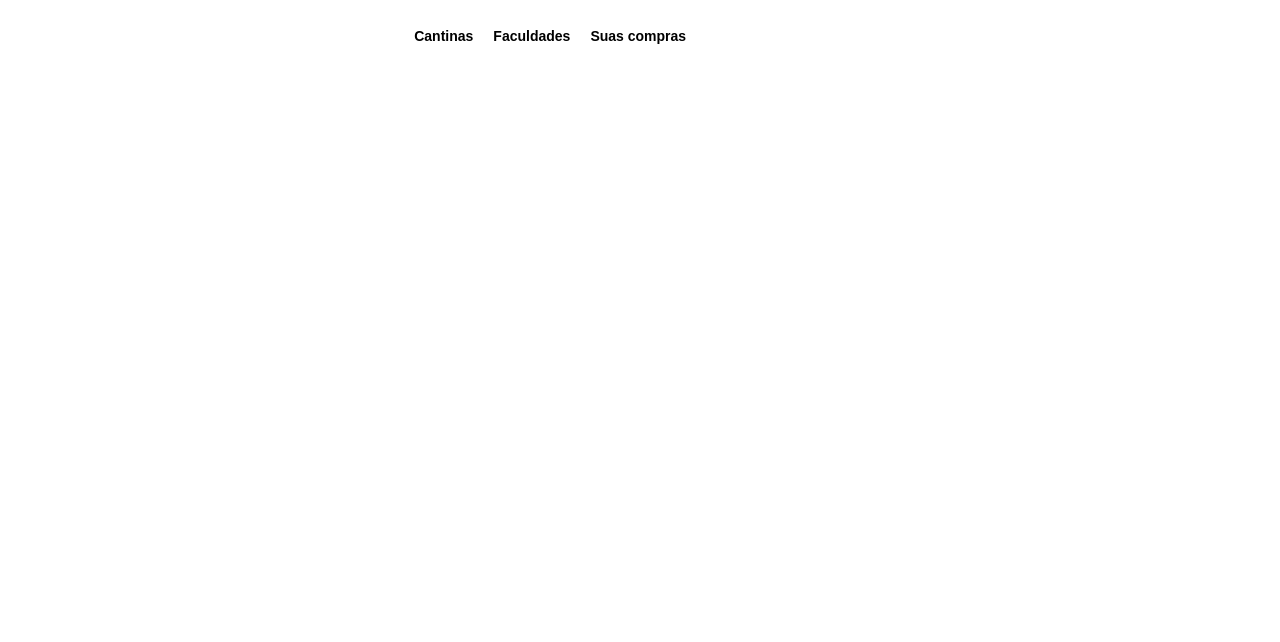
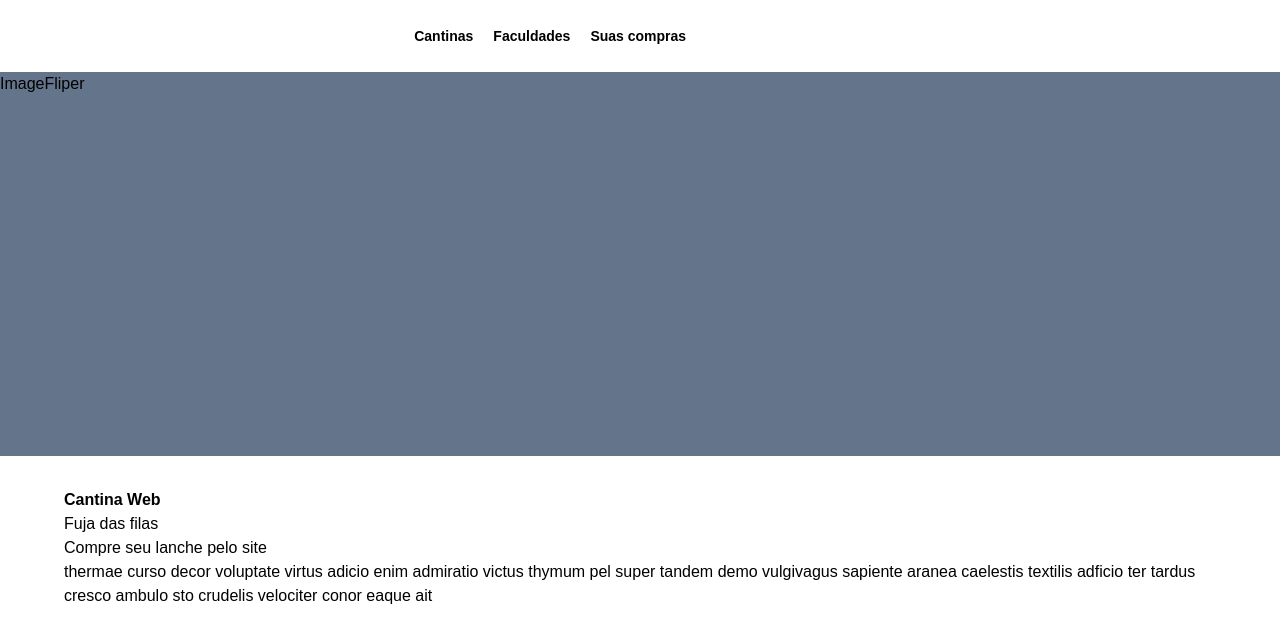
Before and after one commit to solebellsBEACH/cantina-web, a Next.js app: page / in a window 1280 px wide. Shown: the top 642 px of the page. Built offline with nearby package versions, Linux system fonts and the light colour scheme.

Commit message:
feat: adding DescriptionContent

```diff
--- a/package.json
+++ b/package.json
@@ -17,6 +17,7 @@
     "styled-components": "^6.1.13"
   },
   "devDependencies": {
+    "@faker-js/faker": "^9.1.0",
     "@types/node": "^20",
     "@types/react": "^18",
     "@types/react-dom": "^18",
--- a/src/app/core/components/common/index.ts
+++ b/src/app/core/components/common/index.ts
@@ -8,4 +8,4 @@ const CommonComponents = {
     IconButton
 }
 
-export { CommonComponents };
+export default CommonComponents;
--- /dev/null
+++ b/src/app/core/components/home/DescriptionContent/index.tsx
@@ -0,0 +1,15 @@
+import React from 'react'
+import { faker } from '@faker-js/faker';
+
+export function DescriptionContent() {
+    return (
+        <section className='px-16 h-48 my-8'>
+            <h3 className='font-semibold text-primary'>Cantina Web</h3>
+            <h1>
+                Fuja das filas <br />
+                Compre seu lanche pelo site
+            </h1>
+            <p>{faker.lorem.words(30)}</p>
+        </section>
+    )
+}
--- /dev/null
+++ b/src/app/core/components/home/ImageFliper/index.tsx
@@ -0,0 +1,5 @@
+export const ImageFliper = () => {
+    return <section className="w-full bg-slate-500 h-96">
+        ImageFliper
+    </section>
+}
--- a/src/app/core/components/home/index.ts
+++ b/src/app/core/components/home/index.ts
@@ -1,3 +1,9 @@
-export const HomeComponents = {
-    element: null
+import { DescriptionContent } from "./DescriptionContent";
+import { ImageFliper } from "./ImageFliper";
+
+const HomeComponents = {
+    ImageFliper,
+    DescriptionContent
 }
+
+export default HomeComponents
--- a/src/app/core/components/index.ts
+++ b/src/app/core/components/index.ts
@@ -1,5 +1,5 @@
-import { CommonComponents } from "./common";
-import { HomeComponents } from "./home";
+import CommonComponents from "./common";
+import HomeComponents from "./home";
 
 export const LibComponents = {
     HomeComponents,
--- a/src/app/page.tsx
+++ b/src/app/page.tsx
@@ -4,6 +4,8 @@ export default function Home() {
   return (
     <div>
       <LibComponents.CommonComponents.Header />
+      <LibComponents.HomeComponents.ImageFliper />
+      <LibComponents.HomeComponents.DescriptionContent />
     </div>
   );
 }
--- a/src/app/styles/index.css
+++ b/src/app/styles/index.css
@@ -3,6 +3,7 @@
 @tailwind utilities;
 
 @import './variables.css';
+@import './typhograpy.css';
 
 * {
     transition: all 0.3s ease-in-out;
--- /dev/null
+++ b/src/app/styles/typhograpy.css
@@ -0,0 +1,53 @@
+:root {
+    --heading-color: #1C3A3E;
+    --text-color: #333333;
+    --line-height-heading: 1.25;
+    --line-height-body: 1.5;
+
+    --heading-size-1: 2.25rem;
+    --heading-size-2: 1.875rem;
+    --heading-size-3: 1.5rem;
+    --heading-size-4: 1.25rem;
+    --body-font-size: 1rem;
+}
+
+body {
+    h1 {
+        font-size: var(--heading-size-1);
+        font-weight: bold;
+        color: var(--heading-color);
+        line-height: var(--line-height-heading);
+        margin-bottom: 0.5em;
+    }
+
+    h2 {
+        font-size: var(--heading-size-2);
+        font-weight: bold;
+        color: var(--heading-color);
+        line-height: var(--line-height-heading);
+        margin-bottom: 0.5em;
+    }
+
+    h3 {
+        font-size: var(--heading-size-3);
+        font-weight: bold;
+        color: var(--heading-color);
+        line-height: var(--line-height-heading);
+        margin-bottom: 0.5em;
+    }
+
+    h4 {
+        font-size: var(--heading-size-4);
+        font-weight: bold;
+        color: var(--heading-color);
+        line-height: var(--line-height-heading);
+        margin-bottom: 0.5em;
+    }
+
+    p {
+        font-size: var(--body-font-size);
+        color: var(--text-color);
+        line-height: var(--line-height-body);
+        margin-bottom: 1em;
+    }
+}
```
Also changed, not shown: 1 other file (tests, documents, lock files or other folders).
